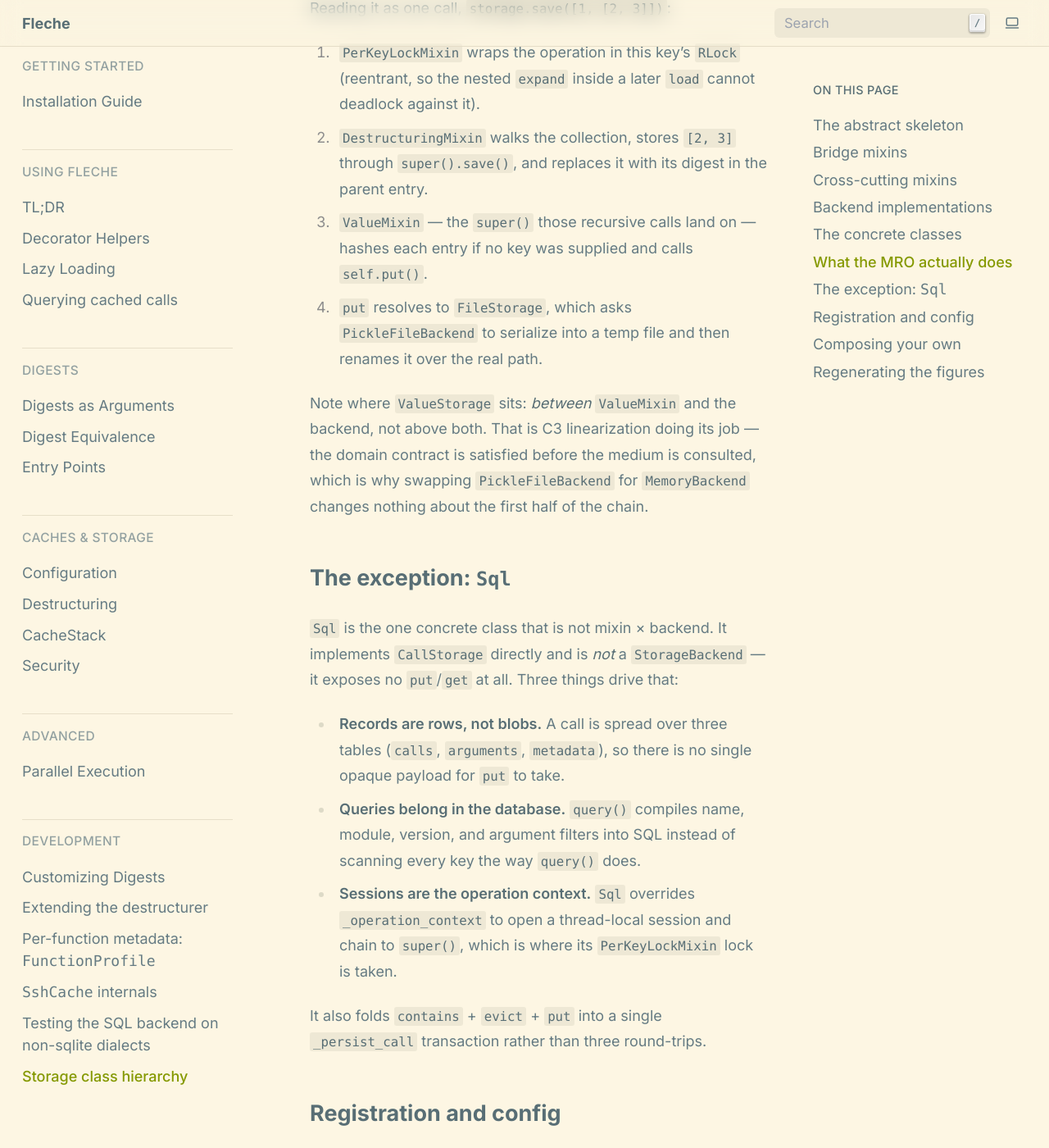
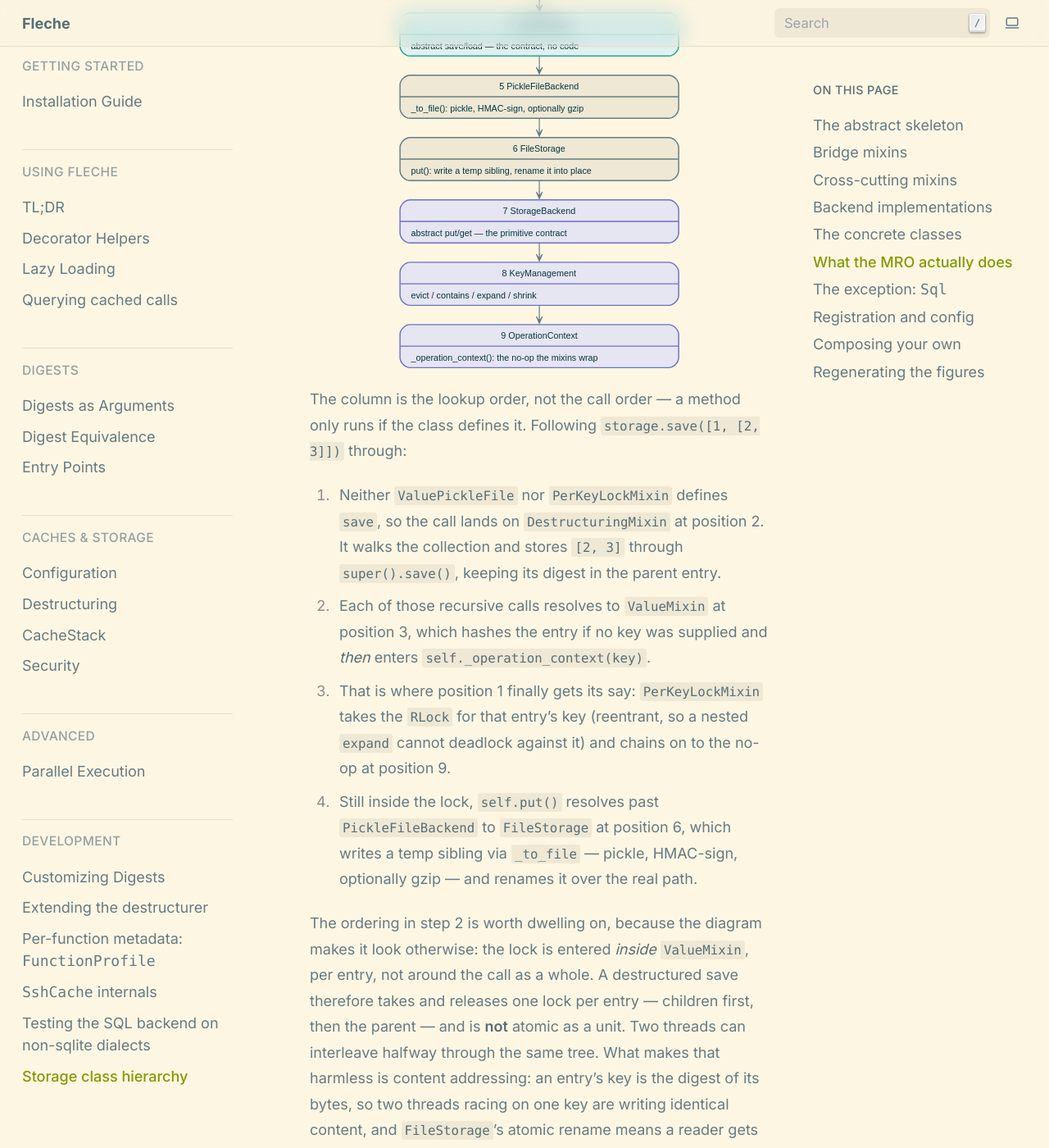
Before and after one commit to pmrv/fleche, a Sphinx documentation site: the page built from docs/dev/storage_hierarchy.rst, in a window 1280 px wide and 1400 px high, scrolled down 7768 px. Shown: the whole window at 82% size. Built offline with Sphinx 7.4.7, drawn with Linux system fonts in a browser that asks for light colours; pages that are not in the unit, such as notebooks, are missing from menus; some of the changed text lies outside the part shown.

Commit message:
docs(storage): correct the lock ordering in the MRO walkthrough
Review round 1 fixes.

The walkthrough claimed PerKeyLockMixin locks first and destructuring then
runs inside that lock.  It does not: PerKeyLockMixin overrides only
`_operation_context`, and `DestructuringMixin.save` never enters one, so the
lock is taken inside `ValueMixin.save` — once per stored entry, children
before parent.  A destructured save is therefore not atomic as a unit.
Rewrite the walkthrough around that, and say what makes the interleaving
harmless (content addressing plus the atomic rename).

Also:
- `_to_file` is pickle, then HMAC-sign, then optional gzip, not the reverse
- `DestructuringMixin` is a `ValueStorage` subclass, so it is not orthogonal
  to both axes the way the two locking mixins are
- drop "striped" for the per-key lock table: it is one RLock per distinct
  key held weakly, not a fixed set of stripes
- `Sql.query` also pushes down code-digest, result, and scalar metadata
  filters
- the concrete classes carry `__hash__` as well as `to_config`
- `OperationContext` is where the layers meet, not the only thing they share
- draw the inheritance arrows with plain heads: base -> subclass is the
  opposite of UML generalization, so a hollow triangle read backwards

Co-Authored-By: Claude Opus 5 <noreply@anthropic.com>
Claude-Session: https://claude.ai/code/session_01Jy5wiapurdJjyPPuTAwnav

```diff
--- a/docs/dev/storage_hierarchy.rst
+++ b/docs/dev/storage_hierarchy.rst
@@ -17,16 +17,17 @@ page you want.
          layers down to the backend implementations.
    :width: 100%
 
-Arrows point from base class to subclass.  Everything above is abstract or a
-mixin; the concrete classes are assembled from them in the table further
-down.
+Arrows point from base class to subclass — the opposite of UML's
+generalization arrow, which is why they are drawn as plain heads rather than
+hollow triangles.  Everything in the figure is abstract or a mixin; the
+concrete classes are assembled from them in the table further down.
 
 The abstract skeleton
 ---------------------
 
 :class:`~fleche.storage.base.OperationContext`
-    The root, and the only thing the cache layer shares with the storage
-    layer.  It defines one hook,
+    The root, and the point where the storage and cache layers meet.  It
+    defines one hook,
     :meth:`~fleche.storage.base.OperationContext._operation_context`, a
     context manager entered around every operation on a key; the base
     implementation does nothing.  :class:`~fleche.caches.BaseCache` inherits
@@ -92,7 +93,8 @@ load every key, keep the ones the template matches.
 Cross-cutting mixins
 --------------------
 
-Three mixins are orthogonal to both axes and can be layered onto anything.
+Three mixins cut across the layers above.  The two locking ones are
+orthogonal to both axes and compose with anything; the third is value-only.
 
 :class:`~fleche.storage.destructuring.DestructuringMixin`
     A :class:`~fleche.storage.base.ValueStorage` subclass that overrides
@@ -104,10 +106,16 @@ Three mixins are orthogonal to both axes and can be layered onto anything.
 
 :class:`~fleche.storage.thread_safe.PerKeyLockMixin`
     An :class:`~fleche.storage.base.OperationContext` subclass that overrides
-    ``_operation_context`` to take a per-key :class:`~threading.RLock` from a
-    striped table.  Operations on different keys run in parallel; operations
-    on the same key serialize.  Instances must be hashable, since the lock
-    table is a :class:`~weakref.WeakKeyDictionary` keyed on the storage.
+    ``_operation_context`` to take one :class:`~threading.RLock` per distinct
+    key, from a table held weakly so locks for keys nobody is touching are
+    collected.  Operations on different keys run in parallel; operations on
+    the same key serialize.  Instances must be hashable, since the lock table
+    is a :class:`~weakref.WeakKeyDictionary` keyed on the storage.
+
+    Note what it does *not* do: it overrides no ``save``/``load``, only
+    ``_operation_context``.  So it locks wherever some *other* class in the
+    MRO enters that context — see the walkthrough below, where that turns out
+    to be once per stored entry rather than once per call.
 
 :class:`~fleche.storage.thread_safe.SerializingMixin`
     The same idea with a single lock for the whole storage.  Use it when the
@@ -168,7 +176,9 @@ The concrete classes
 --------------------
 
 Each concrete storage is a mixin stack over a backend, and — with one
-exception — contains nothing but a ``to_config``.
+exception — its body is little more than a ``to_config``.  (The two memory
+classes also restate ``__hash__ = object.__hash__``, for the reason in the
+:class:`~fleche.storage.memory.MemoryBackend` row above.)
 
 .. list-table::
    :header-rows: 1
@@ -208,24 +218,48 @@ linearize like this, and a single ``save()`` walks straight down the chain:
 
 .. image:: ../figures/storage_mro.svg
    :alt: The method resolution order of ValuePickleFile, ten classes deep,
-         each annotated with what it contributes to a save() call.
+         each annotated with what it contributes to a save() call.  Arrows
+         are the lookup order, not the order in which code runs.
    :width: 62%
    :align: center
 
-Reading it as one call, ``storage.save([1, [2, 3]])``:
+The column is the lookup order, not the call order — a method only runs if
+the class defines it.  Following ``storage.save([1, [2, 3]])`` through:
 
-#. :class:`~fleche.storage.thread_safe.PerKeyLockMixin` wraps the operation in
-   this key's ``RLock`` (reentrant, so the nested ``expand`` inside a later
-   ``load`` cannot deadlock against it).
-#. :class:`~fleche.storage.destructuring.DestructuringMixin` walks the
-   collection, stores ``[2, 3]`` through ``super().save()``, and replaces it
-   with its digest in the parent entry.
-#. :class:`~fleche.storage.base.ValueMixin` — the ``super()`` those recursive
-   calls land on — hashes each entry if no key was supplied and calls
-   ``self.put()``.
-#. ``put`` resolves to :class:`~fleche.storage.file.FileStorage`, which asks
-   :class:`~fleche.storage.pickle_file.PickleFileBackend` to serialize into a
-   temp file and then renames it over the real path.
+#. Neither :class:`~fleche.storage.pickle_file.ValuePickleFile` nor
+   :class:`~fleche.storage.thread_safe.PerKeyLockMixin` defines ``save``, so
+   the call lands on
+   :class:`~fleche.storage.destructuring.DestructuringMixin` at position 2.
+   It walks the collection and stores ``[2, 3]`` through ``super().save()``,
+   keeping its digest in the parent entry.
+#. Each of those recursive calls resolves to
+   :class:`~fleche.storage.base.ValueMixin` at position 3, which hashes the
+   entry if no key was supplied and *then* enters
+   ``self._operation_context(key)``.
+#. That is where position 1 finally gets its say:
+   :class:`~fleche.storage.thread_safe.PerKeyLockMixin` takes the ``RLock``
+   for that entry's key (reentrant, so a nested ``expand`` cannot deadlock
+   against it) and chains on to the no-op at position 9.
+#. Still inside the lock, ``self.put()`` resolves past
+   :class:`~fleche.storage.pickle_file.PickleFileBackend` to
+   :class:`~fleche.storage.file.FileStorage` at position 6, which writes a
+   temp sibling via ``_to_file`` — pickle, HMAC-sign, optionally gzip — and
+   renames it over the real path.
+
+The ordering in step 2 is worth dwelling on, because the diagram makes it
+look otherwise: the lock is entered *inside*
+:class:`~fleche.storage.base.ValueMixin`, per entry, not around the call as a
+whole.  A destructured save therefore takes and releases one lock per entry —
+children first, then the parent — and is **not** atomic as a unit.  Two
+threads can interleave halfway through the same tree.  What makes that
+harmless is content addressing: an entry's key is the digest of its bytes, so
+two threads racing on one key are writing identical content, and
+:class:`~fleche.storage.file.FileStorage`'s atomic rename means a reader gets
+one complete version or the other.
+
+The same applies to :class:`~fleche.storage.thread_safe.SerializingMixin`,
+which is per-storage rather than per-key but is entered from exactly the same
+place.
 
 Note where :class:`~fleche.storage.base.ValueStorage` sits: *between*
 :class:`~fleche.storage.base.ValueMixin` and the backend, not above both.
@@ -247,9 +281,12 @@ exposes no ``put``/``get`` at all.  Three things drive that:
   (``calls``, ``arguments``, ``metadata``), so there is no single opaque
   payload for ``put`` to take.
 * **Queries belong in the database.**
-  :meth:`~fleche.storage.sql.Sql.query` compiles name, module, version, and
-  argument filters into SQL instead of scanning every key the way
-  :meth:`~fleche.storage.base.CallMixin.query` does.
+  :meth:`~fleche.storage.sql.Sql.query` compiles name, module, version,
+  code-digest, result, and argument filters into SQL instead of scanning
+  every key the way :meth:`~fleche.storage.base.CallMixin.query` does.
+  Metadata filters join down too, but only when every filter value is a
+  simple scalar; anything else falls back to a post-load check, which runs on
+  every yielded row regardless.
 * **Sessions are the operation context.**  ``Sql`` overrides
   ``_operation_context`` to open a thread-local session and chain to
   ``super()``, which is where its
```
Also changed, not shown: docs/figures/storage_hierarchy.svg, docs/figures/storage_mro.svg, 2 other files.
